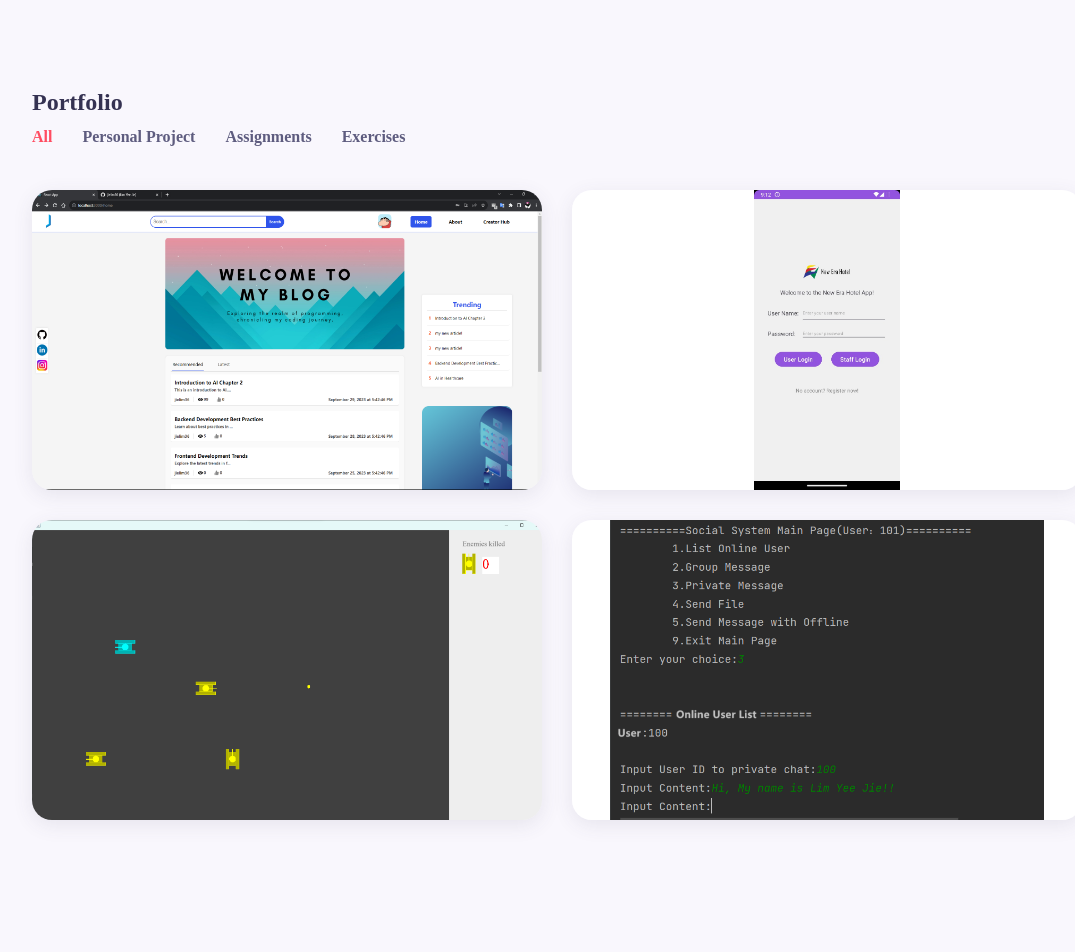
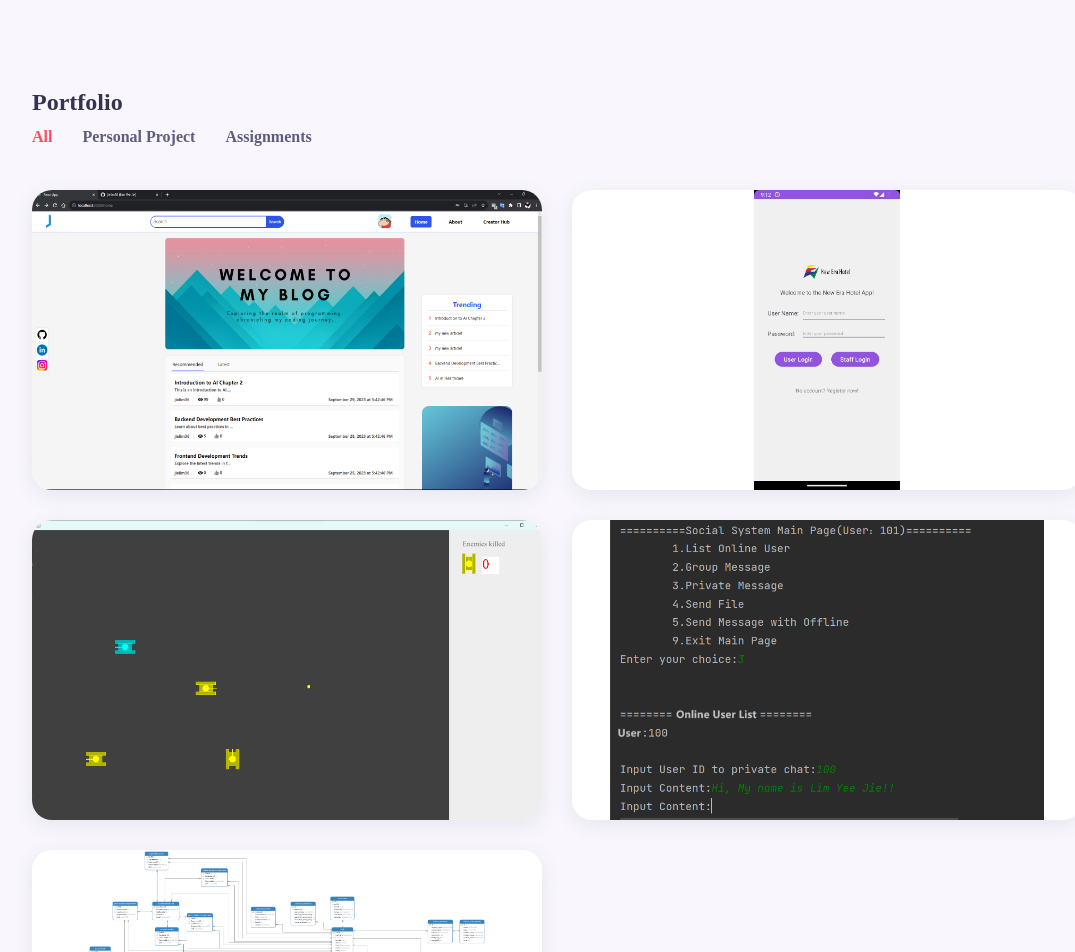
Before and after one commit to jielim36/jielim36-portfolio, a React (Create React App) app: page / in a window 1280 px wide. Shown: the part 2120-3072 px from the top of the page, without its empty margins (138-1213 px from the left). Built offline with nearby package versions, Linux system fonts and the light colour scheme.

Commit message:
update new project called system database design. Remove exercise category and combine with personal project

```diff
--- a/src/Component/Portfolio/Menu.jsx
+++ b/src/Component/Portfolio/Menu.jsx
@@ -3,6 +3,7 @@ import MyBlog from '../../Assets/MyBlog.png';
 import HotelBookingSystemAndroid from '../../Assets/HotelBookingSystemAndroid.jpg';
 import TanksBattle from '../../Assets/TanksBattle.png';
 import ChatingSystem from '../../Assets/ChatingSystem.png';
+import SystemDatabaseDesign from '../../Assets/School_Management_System_Database_Design.png';
 
 const Menu = [
     {
@@ -43,7 +44,7 @@ const Menu = [
         id:3,
         title: "Tanks Battle",
         image: TanksBattle,
-        category: "Exercise",
+        category: "Personal Project",
         desc: (
             <div>
                 <ul>
@@ -58,7 +59,7 @@ const Menu = [
         id:4,
         title: "Chat System",
         image: ChatingSystem,
-        category: "Exercise",
+        category: "Personal Project",
         desc: (
             <div>
                 <ul>
@@ -70,6 +71,22 @@ const Menu = [
         ),
         githubLink: "https://github.com/jielim36/Java_note/tree/master/Project_Folder/SocialSoftware",
     },
+    {
+        id:5,
+        title: "System Database Design",
+        image: SystemDatabaseDesign,
+        category: "Assignment",
+        desc: (
+            <div>
+                <ul>
+                    <li>More than 30 tables.</li>
+                    <li>Drawing ER-Diagrams, Data Flow, and Chen-notation ER-Diagrams.</li>
+                    <li>There are SQL statements such as DDL, DML, and JOIN for multi-table queries.</li>
+                </ul>
+            </div>
+        ),
+        githubLink: "https://github.com/jielim36/School-Management-System_Database-Assignment",
+    },
 ];
 
 export default Menu
--- a/src/Component/Portfolio/Portfolio.jsx
+++ b/src/Component/Portfolio/Portfolio.jsx
@@ -42,12 +42,6 @@ const Portfolio = () => {
         >
           Assignments
         </span>
-        <span
-          className={`work__item ${activeFilter === "Exercise" ? 'active' : ''}`}
-          onClick={() => filterItem("Exercise")}
-        >
-          Exercises
-        </span>
       </div>
 
       <div className="work__container grid">
```
Also changed, not shown: src/Assets/School_Management_System_Database_Design.png (added).
